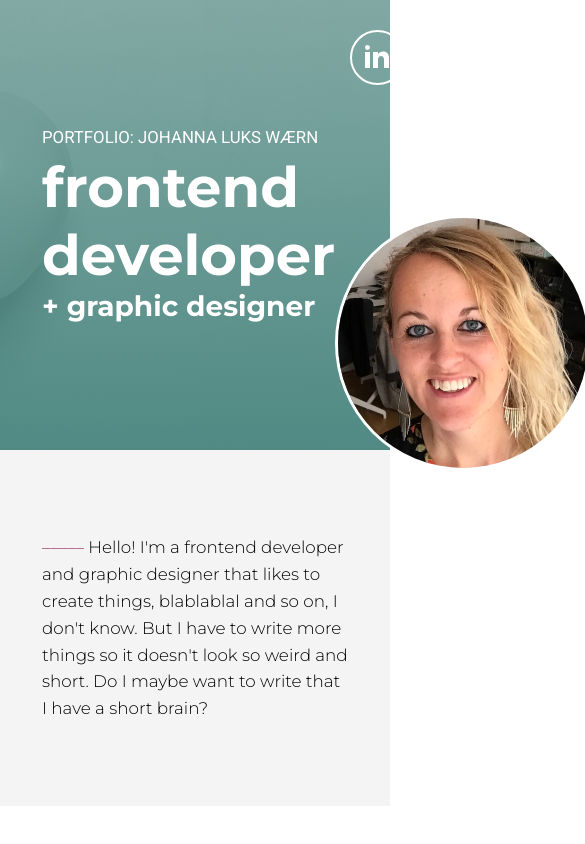
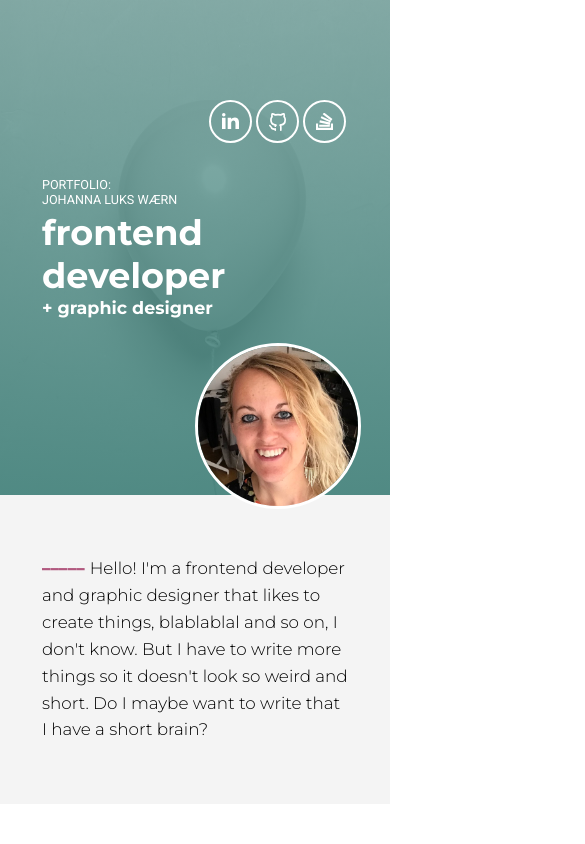
Before and after one commit to johannawaern/Portfolio, a plain HTML site: page index.html in a window 390 px wide. Shown: the top 844 px of the page, 585 px wide, since content can reach past the window. Drawn offline with Linux system fonts and the light colour scheme.

Commit message:
media queries

```diff
--- a/index.html
+++ b/index.html
@@ -3,7 +3,7 @@
   <head>
     <meta charset="UTF-8" />
     <link
-      href="https://fonts.googleapis.com/css?family=Montserrat:300,400,700%7CRoboto:300,400,700&display=swap"
+      href="https://fonts.googleapis.com/css?family=Montserrat:300,400,700,900%7CRoboto:300,400,700&display=swap"
       rel="stylesheet"
     />
     <link rel="stylesheet" href="style.css" />
@@ -17,10 +17,10 @@
       <div class="container">
         <div class="hero-content">
           <div class="intro">
-            <h1>Portfolio: Johanna Luks Wærn</h1>
+            <h1>Portfolio: Johanna&nbsp;Luks&nbsp;Wærn</h1>
             <div class="tagline">
               frontend developer
-              <div>+ graphic designer</div>
+              <div>+&nbsp;graphic&nbsp;designer</div>
             </div>
           </div>
           <div class="profile">
@@ -203,7 +203,7 @@
 
       <div class="reflection-section section">
         <div class="container">
-          <h2>My thoughts about code</h2>
+          <h2>My thoughts <span class="full-screen">about code</span></h2>
           <div class="featured">
             <div class="reflection">
               <a href="https://www.linkedin.com/in/johanna-luks-waern/">
@@ -297,7 +297,7 @@
               <h4>More</h4>
               <p>Legobygge</p>
               <p>Kritor</p>
-              <p>Projekledning</p>
+              <p>Projektledning</p>
             </div>
           </div>
         </div>
--- a/style.css
+++ b/style.css
@@ -73,7 +73,7 @@ header {
 .container {
   margin: 0 auto;
   max-width: 45em;
-  padding: 0 1.5em;
+  padding: 0 2em;
 }
 
 .hero-content {
@@ -120,7 +120,7 @@ header {
 
 .line {
   color: #b1597f;
-  font-weight: bolder;
+  font-weight: 900;
 }
 
 .section {
@@ -246,8 +246,8 @@ header {
 
 .skill-set {
   display: flex;
+  flex-wrap: wrap;
   justify-content: space-around;
-  padding: 20px;
 }
 
 .skill-section p {
@@ -260,7 +260,7 @@ header {
 .code,
 .toolbox,
 .more {
-  width: 33.3%;
+  margin: 6px;
 }
 
 .for-more {
@@ -332,8 +332,67 @@ footer a {
     font-size: 14px;
   }
 
+  h1 {
+    font-size: 0.9em;
+  }
+
+  .tagline {
+    font-size: 2.5em;
+  }
+
+  h2 {
+    font-size: 1.5em;
+    padding: 2px 10px;
+  }
+
+  h3 {
+    font-size: 1.4em;
+  }
+
+  header {
+    background: linear-gradient(
+        to bottom,
+        rgba(65, 129, 122, 0.6) 0%,
+        rgba(65, 129, 122, 0.9) 100%
+      ),
+      url(./images/white_balloon_2.jpg) left / cover;
+  }
+
   .container {
     padding: 0 3em;
+  }
+
+  .intro {
+    max-width: 50%;
+  }
+
+  .profile {
+    max-width: 50%;
+    margin-bottom: -18px;
+  }
+
+  .social-media {
+    justify-content: flex-end;
+    margin: 100px 0 200px;
+  }
+
+  .social-media img {
+    width: 17px;
+  }
+
+  .social-media a {
+    width: 17px;
+    height: 17px;
+    padding: 11px;
+    margin: 0 2px;
+  }
+
+  .profile-picture {
+    height: 160px;
+  }
+
+  .section {
+    padding: 4.3em 0;
   }
 
   .featured {
@@ -345,6 +404,10 @@ footer a {
     width: 100%;
   }
 
+  .full-screen {
+    display: none;
+  }
+
   .for-more img {
     width: 24px;
   }
@@ -353,6 +416,10 @@ footer a {
     width: 25px;
     height: 25px;
     padding: 13px;
-    margin: 0 30px;
+    margin: 0 10px;
+  }
+
+  .for-more h4 {
+    display: none;
   }
 }
```
